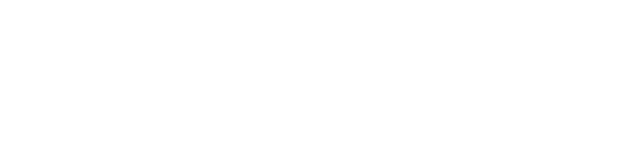
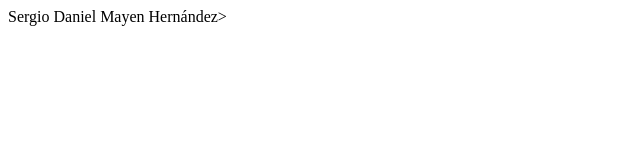
Before and after one commit to Smayen-2019098/IN5B, a plain HTML site: page index.html in a window 1280 px wide. Shown: the whole page, without its empty margins (0-640 px from the left). Drawn offline with Linux system fonts and the light colour scheme.

Commit message:
Se agrego titulo en el body

```diff
--- a/index.html
+++ b/index.html
@@ -6,6 +6,6 @@
     <title>Primera Página con Git</title>
 </head>
 <body>
-
+    <hi>Sergio Daniel Mayen Hernández</hi>>
 </body>
 </html>
```
